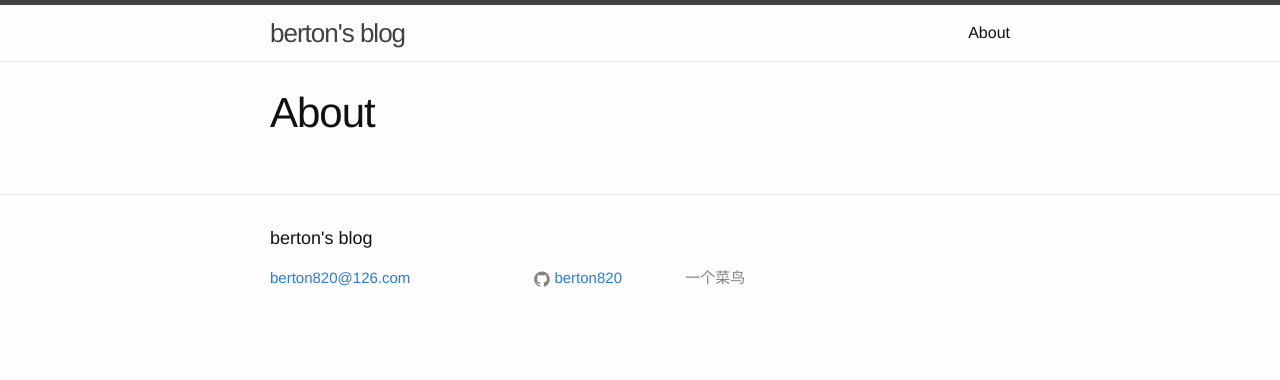
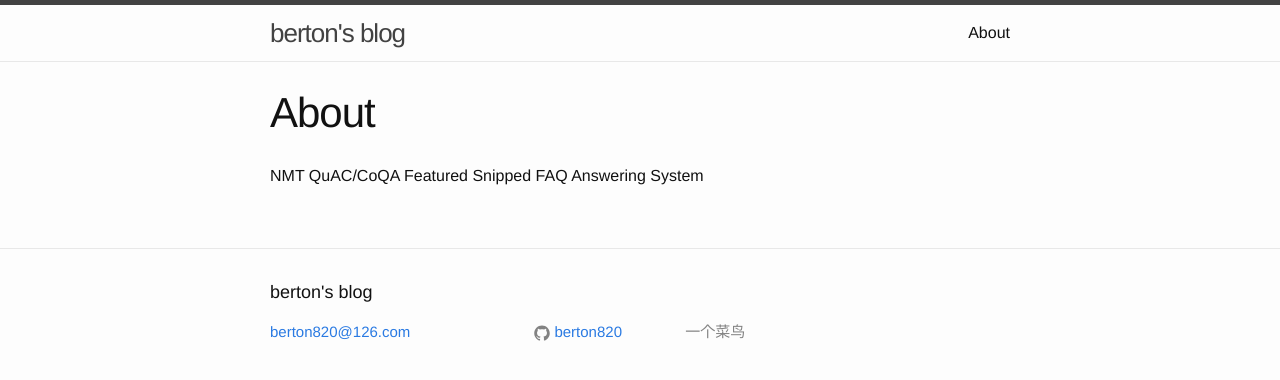
Before and after one commit to berton820/berton820.github.io, a Jekyll site: the page built from about.md, in a window 1280 px wide. Shown: the top 380 px of the page. Built offline with Jekyll 4.4.1, drawn with Linux system fonts in a browser that asks for light colours.

Commit message:
2019年 9月24日 星期二 11时20分16秒 CST

```diff
--- a/about.md
+++ b/about.md
@@ -3,3 +3,7 @@ layout: page
 title: About
 permalink: /about/
 ---
+NMT
+QuAC/CoQA
+Featured Snipped
+FAQ Answering System
```
